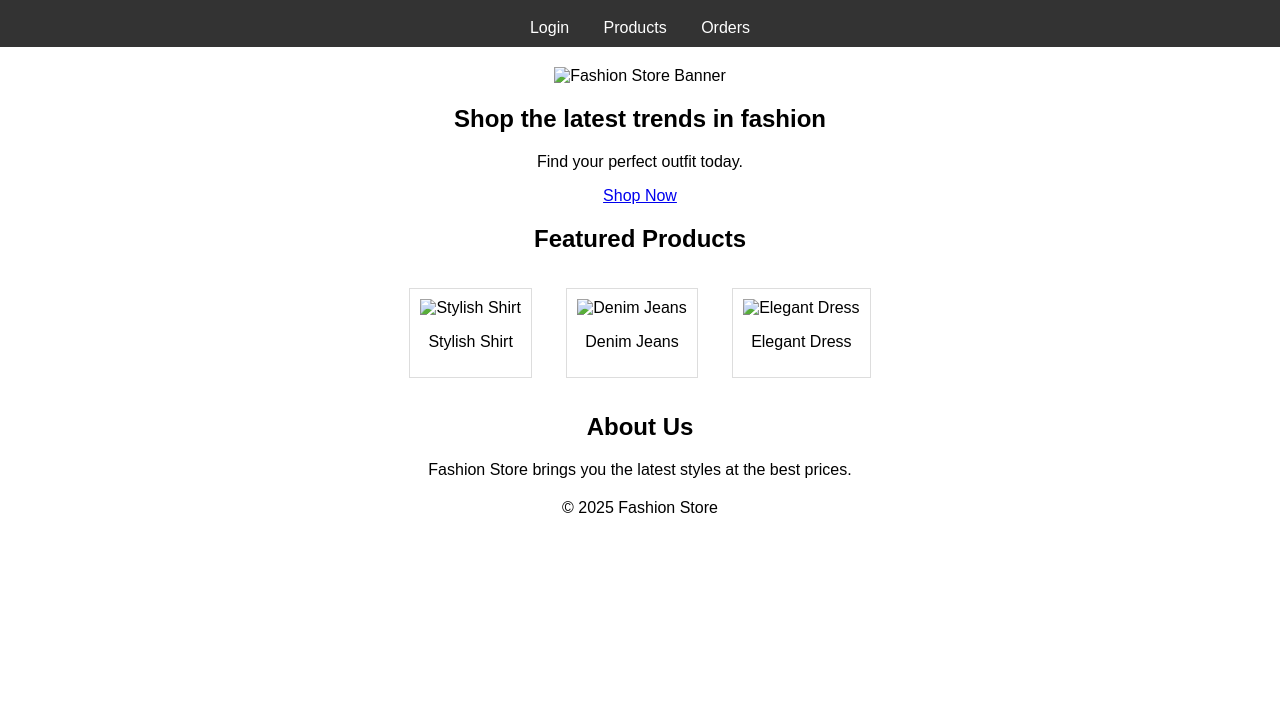
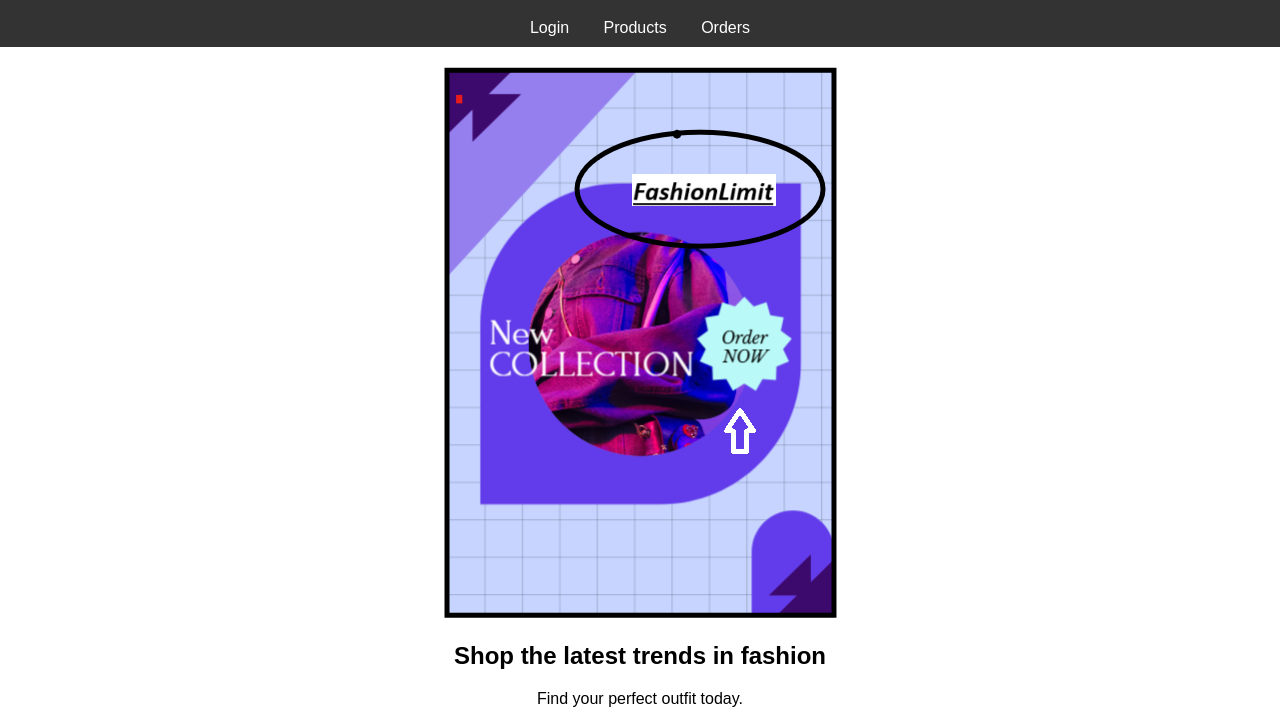
Before and after one commit to charanjegurupati/sai, a plain HTML site: page index.html in a window 1280 px wide. Shown: the part 71-792 px from the top of the page. Drawn offline with Linux system fonts and the light colour scheme.

Commit message:
Update index.html

```diff
--- a/index.html
+++ b/index.html
@@ -18,7 +18,7 @@
     </header>
 
     <section id="hero">
-        <img src="hero-banner.jpg" alt="Fashion Store Banner" class="hero-image">
+        <img src="poster.png" alt="Fashion Store Banner" class="hero-image">
         <h2>Shop the latest trends in fashion</h2>
         <p>Find your perfect outfit today.</p>
         <a href="products.html" class="btn">Shop Now</a>
@@ -28,15 +28,15 @@
         <h2>Featured Products</h2>
         <div class="product-grid">
             <div class="product">
-                <img src="shirt.jpg" alt="Stylish Shirt">
+                <img src="download(1).jpeg" alt="Stylish Shirt">
                 <p>Stylish Shirt</p>
             </div>
             <div class="product">
-                <img src="jeans.jpg" alt="Denim Jeans">
+                <img src="download.jpeg" alt="Denim Jeans">
                 <p>Denim Jeans</p>
             </div>
             <div class="product">
-                <img src="dress.jpg" alt="Elegant Dress">
+                <img src="download (2).jpeg" alt="Elegant Dress">
                 <p>Elegant Dress</p>
             </div>
         </div>
```
